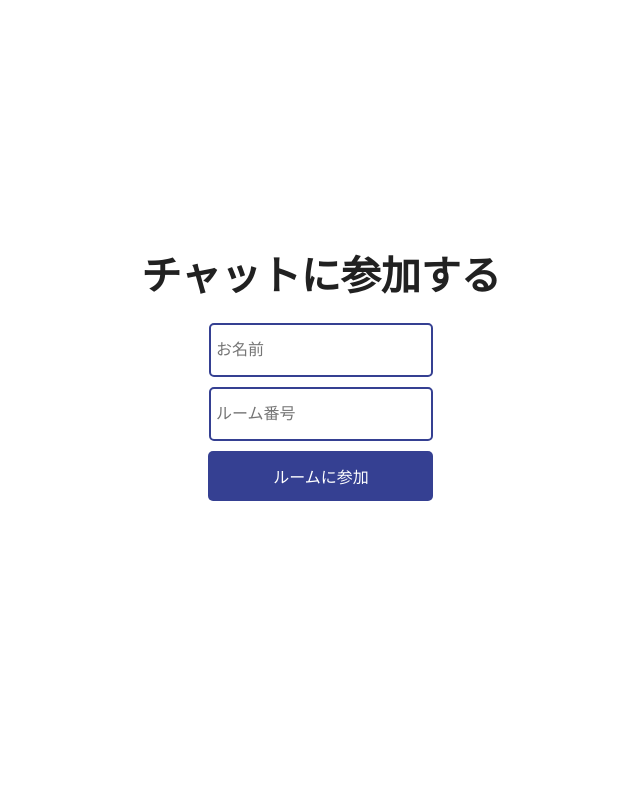
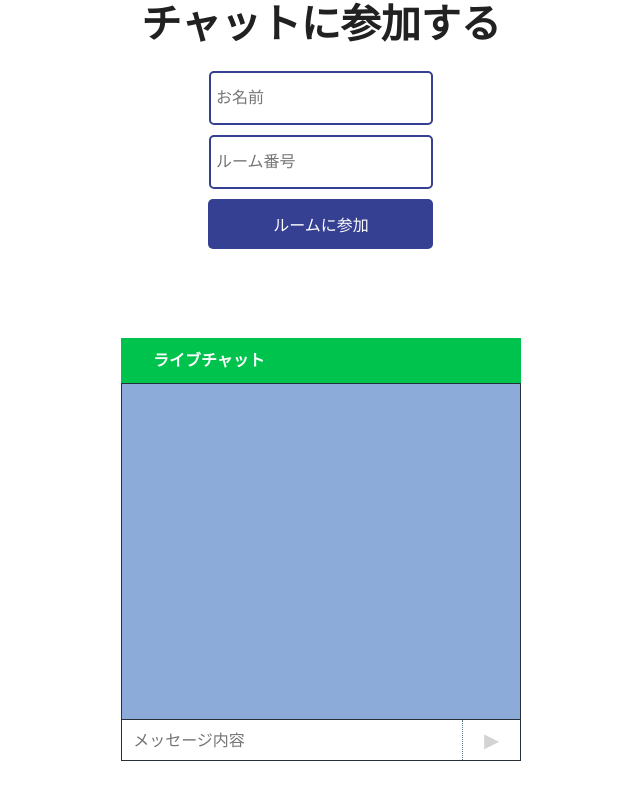
Before and after one commit to terupro/realtime-chat, a React (Create React App) app in the folder client/: page / in a window 1280 px wide. Shown: the whole page, without its empty margins (319-959 px from the left). Built offline with nearby package versions, Linux system fonts and the light colour scheme; no server answers.

Commit message:
💄 Chatの実装

```diff
--- a/client/src/App.js
+++ b/client/src/App.js
@@ -1,14 +1,39 @@
 import "./App.css";
+import io from "socket.io-client";
+import { useState } from "react";
+import Chat from "./Chat";
+
+const socket = io("http://localhost:4000");
 
 function App() {
+  const [username, setUsername] = useState("");
+  const [room, setRoom] = useState("");
+
+  const joinRoom = () => {
+    if (username !== "" && room !== "") {
+      console.log(username);
+      console.log(room);
+      socket.emit("join_room", room);
+    }
+  };
+
   return (
     <div className="App">
       <div className="joinChatContainer">
         <h3>チャットに参加する</h3>
-        <input type="text" placeholder="お名前" />
-        <input type="text" placeholder="ルーム番号" />
-        <button>ルームに参加</button>
+        <input
+          type="text"
+          placeholder="お名前"
+          onChange={(e) => setUsername(e.target.value)}
+        />
+        <input
+          type="text"
+          placeholder="ルーム番号"
+          onChange={(e) => setRoom(e.target.value)}
+        />
+        <button onClick={joinRoom}>ルームに参加</button>
       </div>
+      <Chat />
     </div>
   );
 }
--- /dev/null
+++ b/client/src/Chat.js
@@ -0,0 +1,26 @@
+import React, { useState } from "react";
+
+const Chat = () => {
+  const [currentMessage, setCurrentMessage] = useState("");
+
+  const sendMessage = () => {};
+
+  return (
+    <div className="chat-window">
+      <div className="chat-header">
+        <p>ライブチャット</p>
+      </div>
+      <div className="chat-body"></div>
+      <div className="chat-footer">
+        <input
+          type="text"
+          placeholder="メッセージ内容"
+          onChange={(e) => setCurrentMessage(e.target.value)}
+        />
+        <button onClick={sendMessage}>&#9658;</button>
+      </div>
+    </div>
+  );
+};
+
+export default Chat;
```
Also changed, not shown: 1 other file (tests, documents, lock files or other folders).
